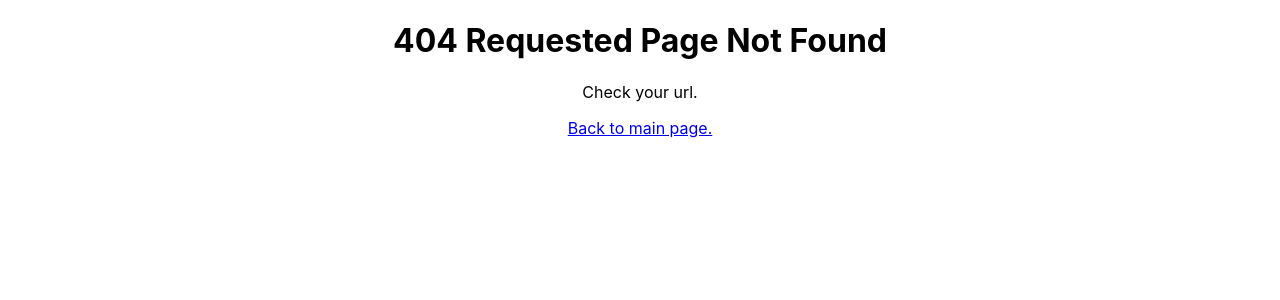
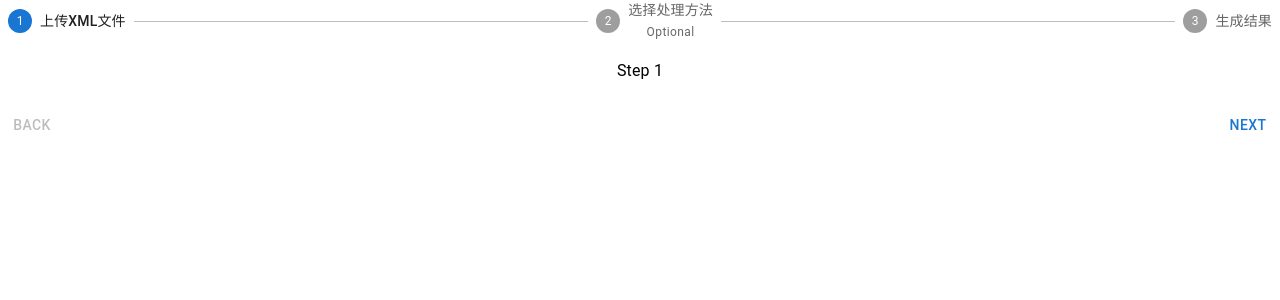
Before and after one commit to Yuan-Quan/CostXML-Parser, a React (Create React App) app in the folder web-app/: page /app/new-project in a window 1280 px wide. Before the commit this address had no page. Shown: the top 300 px of the page. Built offline with nearby package versions, Linux system fonts and the light colour scheme; the HTML template or start-up script is replaced by a standard one.

Commit message:
added stepper

```diff
--- a/web-app/src/App.tsx
+++ b/web-app/src/App.tsx
@@ -3,6 +3,7 @@
 import { BrowserRouter as BRouter, Route, Routes } from "react-router-dom";
 import { NotFound } from './pages/NotFound';
 import { Main } from './pages/Main';
+import { NewProject } from './pages/NewProject';
 
 function App() {
   return (
@@ -11,6 +12,7 @@
         <BRouter basename='/app'>
           <Routes>
             <Route path="/" element={<Main />} />
+            <Route path="/new-project" element={<NewProject />} />
             <Route path="*" element={<NotFound />} />
           </Routes>
         </BRouter>
--- /dev/null
+++ b/web-app/src/components/CreateStepper.tsx
@@ -0,0 +1,122 @@
+import * as React from 'react';
+import Box from '@mui/material/Box';
+import { useNavigate } from 'react-router-dom';
+import Stepper from '@mui/material/Stepper';
+import Step from '@mui/material/Step';
+import StepLabel from '@mui/material/StepLabel';
+import Button from '@mui/material/Button';
+import Typography from '@mui/material/Typography';
+
+const steps = ['上传XML文件', '选择处理方法', '生成结果'];
+const steps_route = ['upload', 'config-process', 'result'];
+
+export default function CreateStepper() {
+    const [activeStep, setActiveStep] = React.useState(0);
+    const [skipped, setSkipped] = React.useState(new Set<number>());
+    const navigate = useNavigate();
+
+    const isStepOptional = (step: number) => {
+        return step === 1;
+    };
+
+    const isStepSkipped = (step: number) => {
+        return skipped.has(step);
+    };
+
+    const handleNext = () => {
+        let newSkipped = skipped;
+        if (isStepSkipped(activeStep)) {
+            newSkipped = new Set(newSkipped.values());
+            newSkipped.delete(activeStep);
+        }
+
+        setActiveStep((prevActiveStep) => prevActiveStep + 1);
+        setSkipped(newSkipped);
+
+        navigate(steps_route[activeStep + 1])
+    };
+
+    const handleBack = () => {
+        setActiveStep((prevActiveStep) => prevActiveStep - 1);
+        navigate(steps_route[activeStep - 1])
+    };
+
+    const handleSkip = () => {
+        if (!isStepOptional(activeStep)) {
+            // You probably want to guard against something like this,
+            // it should never occur unless someone's actively trying to break something.
+            throw new Error("You can't skip a step that isn't optional.");
+        }
+
+        setActiveStep((prevActiveStep) => prevActiveStep + 1);
+        setSkipped((prevSkipped) => {
+            const newSkipped = new Set(prevSkipped.values());
+            newSkipped.add(activeStep);
+            return newSkipped;
+        });
+    };
+
+    const handleReset = () => {
+        setActiveStep(0);
+    };
+
+    return (
+        <Box sx={{ width: '100%' }}>
+            <Stepper activeStep={activeStep}>
+                {steps.map((label, index) => {
+                    const stepProps: { completed?: boolean } = {};
+                    const labelProps: {
+                        optional?: React.ReactNode;
+                    } = {};
+                    if (isStepOptional(index)) {
+                        labelProps.optional = (
+                            <Typography variant="caption">Optional</Typography>
+                        );
+                    }
+                    if (isStepSkipped(index)) {
+                        stepProps.completed = false;
+                    }
+                    return (
+                        <Step key={label} {...stepProps}>
+                            <StepLabel {...labelProps}>{label}</StepLabel>
+                        </Step>
+                    );
+                })}
+            </Stepper>
+            {activeStep === steps.length ? (
+                <React.Fragment>
+                    <Typography sx={{ mt: 2, mb: 1 }}>
+                        All steps completed - you&apos;re finished
+                    </Typography>
+                    <Box sx={{ display: 'flex', flexDirection: 'row', pt: 2 }}>
+                        <Box sx={{ flex: '1 1 auto' }} />
+                        <Button onClick={handleReset}>Reset</Button>
+                    </Box>
+                </React.Fragment>
+            ) : (
+                <React.Fragment>
+                    <Typography sx={{ mt: 2, mb: 1 }}>Step {activeStep + 1}</Typography>
+                    <Box sx={{ display: 'flex', flexDirection: 'row', pt: 2 }}>
+                        <Button
+                            color="inherit"
+                            disabled={activeStep === 0}
+                            onClick={handleBack}
+                            sx={{ mr: 1 }}
+                        >
+                            Back
+                        </Button>
+                        <Box sx={{ flex: '1 1 auto' }} />
+                        {isStepOptional(activeStep) && (
+                            <Button color="inherit" onClick={handleSkip} sx={{ mr: 1 }}>
+                                Skip
+                            </Button>
+                        )}
+                        <Button onClick={handleNext}>
+                            {activeStep === steps.length - 1 ? 'Finish' : 'Next'}
+                        </Button>
+                    </Box>
+                </React.Fragment>
+            )}
+        </Box>
+    );
+}
--- a/web-app/src/pages/Main.tsx
+++ b/web-app/src/pages/Main.tsx
@@ -1,10 +1,12 @@
 import { Box, List, ListItem } from "@mui/material"
-import { Link } from "react-router-dom"
 
 export const Main = () => {
     return (
         <Box className="mainPage">
             <h1>Main page placeholder</h1>
+            <List>
+                <ListItem> <a href="/app/new-project">New Project</a> </ListItem>
+            </List>
         </Box>
     )
 }
--- /dev/null
+++ b/web-app/src/pages/NewProject.tsx
@@ -0,0 +1,12 @@
+import { Box, List, ListItem, Typography } from "@mui/material"
+import { Link, Outlet } from "react-router-dom"
+import CreateStepper from "../components/CreateStepper"
+
+export const NewProject = () => {
+    return (
+        <Box className="mainPage">
+            <CreateStepper />
+            <Outlet />
+        </Box>
+    )
+}
```
